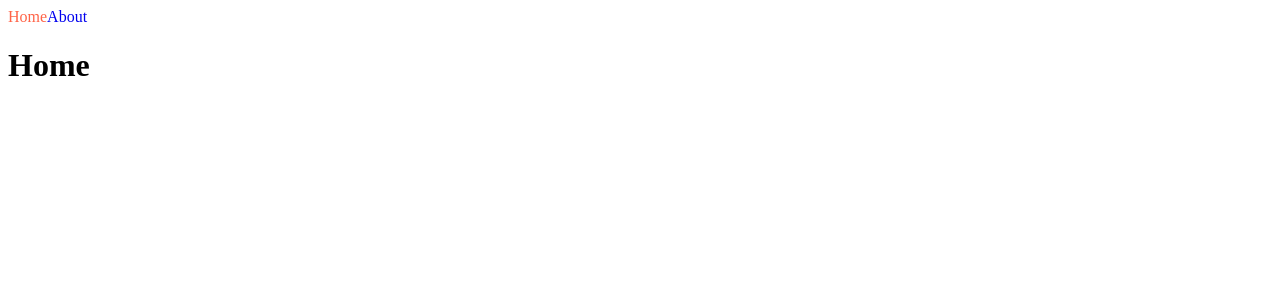
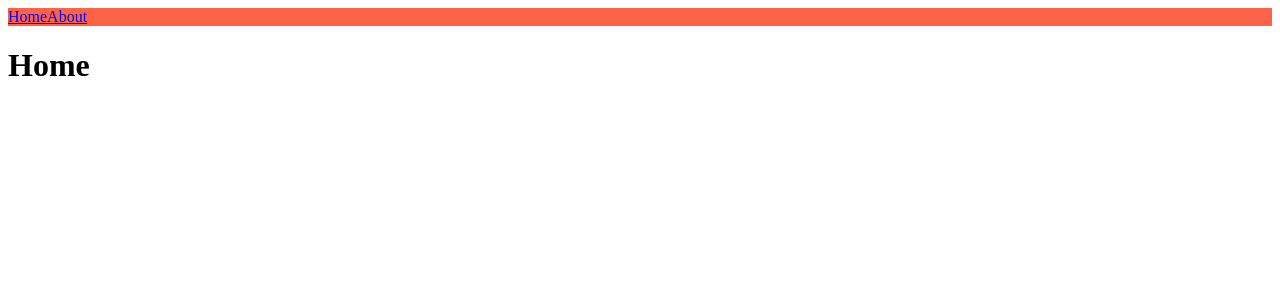
Before and after one commit to Jiyong95/nextjs, a Next.js app: page / in a window 1280 px wide. Shown: the top 300 px of the page. Built offline with nearby package versions, Linux system fonts and the light colour scheme.

Commit message:
styled jsx 사용법

```diff
--- a/components/NavBar.js
+++ b/components/NavBar.js
@@ -9,24 +9,23 @@
   return (
     <nav className={styles.nav}>
       <Link href="/">
-        <a
-          className={`${styles.link} ${
-            router.pathname === '/' && styles.active
-          }`}
-        >
-          Home
-        </a>
+        <a className={router.pathname === '/' && 'active'}>Home</a>
       </Link>
       <Link href="/about">
-        <a
-          className={[
-            styles.link,
-            router.pathname === '/about' && styles.active,
-          ].join(' ')}
-        >
-          About
-        </a>
+        <a className={router.pathname === '/about' && 'active'}>About</a>
       </Link>
+      {/* styled jsx */}
+      <style jsx>{`
+        nav {
+          background-color: tomato;
+        }
+        a {
+          text=decoration: none;
+        }
+        .active {
+          color: blue;
+        }
+      `}</style>
     </nav>
   );
 }
```
